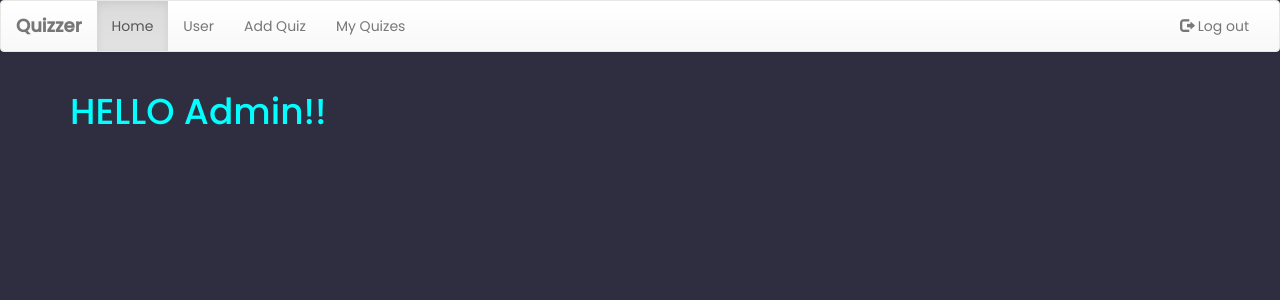
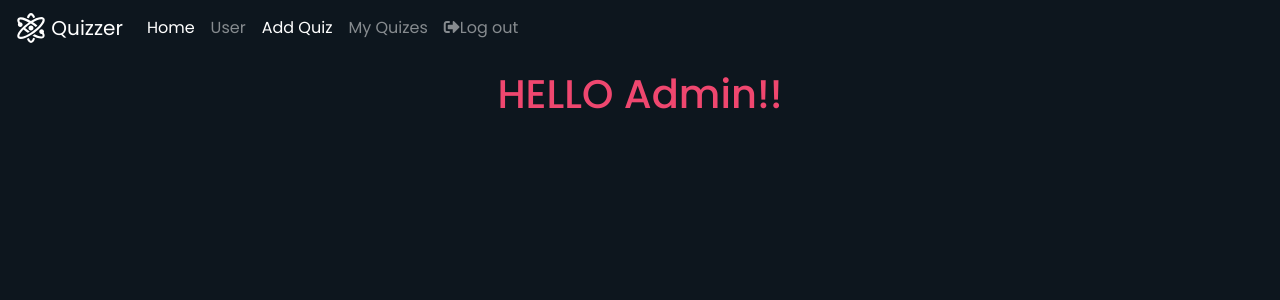
Before and after one commit to whorahulnayak/quizzer-2.0-alphaV, a PHP site: page /dashboard.php in a window 1280 px wide. Shown: the top 300 px of the page. Run offline with PHP 8.4, Linux system fonts and the light colour scheme; a user stored in the database is signed in; some web fonts are replaced.

Commit message:
jod admin commit

```diff
--- a/dashboard.php
+++ b/dashboard.php
@@ -16,49 +16,80 @@
 <!DOCTYPE html>
 <html>
 <head>
-    <meta charset="UTF-8">
-    <meta name="viewport" content="width=device-width, initial-scale=1.0">
-    <meta http-equiv="X-UA-Compatible" content="ie=edge">
-    <title>Dashboard</title>
-    <link rel="icon" type="image/png" sizes="32x32" href="image/favicon-16x16.png">
-    <link href="http://fonts.cdnfonts.com/css/valorant" rel="stylesheet">
-    <link  rel="stylesheet" href="css/bootstrap.min.css"/>
-    <link  rel="stylesheet" href="css/bootstrap-theme.min.css"/>
-    <link rel="stylesheet" href="css/welcome.css">
+<meta charset="UTF-8" />
+		<meta name="viewport" content="width=device-width, initial-scale=1.0" />
 
+		<link rel="preconnect" href="https://fonts.gstatic.com" />
+		<link
+			href="https://fonts.googleapis.com/css2?family=Poppins:wght@200;300;400;500;600;700;800&display=swap"
+			rel="stylesheet"
+		/>
 
-    <!-- <link  rel="stylesheet" href="css/font.css"> -->
-    <link rel="preconnect" href="https://fonts.googleapis.com">
-<link rel="preconnect" href="https://fonts.gstatic.com" crossorigin>
-<link href="https://fonts.googleapis.com/css2?family=Poppins:wght@200;400;500&display=swap" rel="stylesheet">
+		<link
+			rel="stylesheet"
+			href="https://stackpath.bootstrapcdn.com/bootstrap/4.5.0/css/bootstrap.min.css"
+			integrity="sha384-9aIt2nRpC12Uk9gS9baDl411NQApFmC26EwAOH8WgZl5MYYxFfc+NcPb1dKGj7Sk"
+			crossorigin="anonymous"
+		/>
+
+		<link rel="stylesheet" href="css/hamburgers.css" />
+		<link rel="stylesheet" href="css/student_home.css" />
+		<link rel="stylesheet" href="https://use.fontawesome.com/releases/v5.15.3/css/all.css" integrity="sha384-SZXxX4whJ79/gErwcOYf+zWLeJdY/qpuqC4cAa9rOGUstPomtqpuNWT9wdPEn2fk" crossorigin="anonymous">
+		<title>Quizzer</title>
         <script src="js/jquery.js" type="text/javascript"></script>
     <script src="js/bootstrap.min.js"  type="text/javascript"></script>
 </head>
 
 <body>
-    <nav class="navbar navbar-default title1">
-        <div class="container-fluid">
-            <div class="navbar-header">
-                <button type="button" class="navbar-toggle collapsed" data-toggle="collapse" data-target="#bs-example-navbar-collapse-1" aria-expanded="false">
-                    <span class="sr-only">Toggle navigation</span>
-                    <span class="icon-bar"></span>
-                    <span class="icon-bar"></span>
-                    <span class="icon-bar"></span>
+
+    <!-- new navbar comes here -->
+    <nav
+			class="
+				navbar navbar-expand-lg navbar-dark
+				navcolor
+				fixed-top
+				py-0 py-md-1 py-lg-2
+			"
+		>
+			<!-- Title and Logo -->
+			<a class="navbar-brand" href="#">
+				<img
+					src="image/atom.svg"
+					width="30"
+					height="30"
+					class="d-inline-block align-top"
+					alt=""
+					loading="lazy"
+				/>
+				<span id="brand">Quizzer</span>
+			</a>
+
+
+
+			<button
+				class="hamburger hamburger--emphatic is-valid navbar-toggler"
+				type="button"
+				data-toggle="collapse"
+				data-target="#expandme"
+			>
+				<span class="hamburger-box">
+					<span class="hamburger-inner"></span>
+				</span>
 			</button>
-                <a class="navbar-brand" href="Javascript:void(0)"><b>Quizzer</b></a>
-            </div>
-            <div class="collapse navbar-collapse" id="bs-example-navbar-collapse-1">
-                <ul class="nav navbar-nav navbar-left">
-                    <li <?php if(@$_GET['q']==0) echo'class="active"'; ?>><a href="dashboard.php?q=0">Home<span class="sr-only">(current)</span></a></li>
-                    <li <?php if(@$_GET['q']==1) echo'class="active"'; ?>><a href="dashboard.php?q=1">User</a></li>
+			<!-- Categories -->
+			<div class="collapse navbar-collapse" id="expandme">
+				<div class="navbar-nav">
+                <li <?php if(@$_GET['q']==0) echo'class="active"'; ?>><a class="nav-item nav-link active" href="dashboard.php?q=0">Home</a></li>
+					<li <?php if(@$_GET['q']==1) echo'class="active"'; ?>><a class="nav-item nav-link" href="dashboard.php?q=1">User</a></li>
+
+                    <li <?php if(@$_GET['q']==4) echo'class="active"'; ?>><a class="nav-item nav-link active" href="dashboard.php?q=4">Add Quiz</a></li>
+					<li <?php if(@$_GET['q']==5) echo'class="active"'; ?>><a class="nav-item nav-link" href="dashboard.php?q=5">My Quizes</a></li>
+
+
 
                     <li class="dropdown <?php if(@$_GET['q']==4 || @$_GET['q']==5) echo'active"'; ?>">
-                    <li><a href="dashboard.php?q=4">Add Quiz</a></li>
-                    <li><a href="dashboard.php?q=5">My Quizes</a></li>
-                </ul>
-                <ul class="nav navbar-nav navbar-right">
-                    <li <?php echo''; ?> > <a href="logout1.php?q=dashboard.php"><span class="glyphicon glyphicon-log-out" aria-hidden="true"></span>&nbsp;Log out</a></li>
-                </ul>
+				    <a href="logout1.php?q=dashboard.php" class="nav-item nav-link ">
+					<i class="fas fa-sign-out-alt"></i>Log out</a>
 				</div>
 			</div>
 		</nav>
@@ -78,14 +109,40 @@
                     if(@$_GET['q']==1)
                     {
                         $result = mysqli_query($con,"SELECT * FROM user") or die('Error');
-                        echo  '<div class="panel"><div class="table-responsive"><table class="table table-striped title1">
-                        <tr><td><center><b>S.N.</b></center></td><td><center><b>Name</b></center></td><td><center><b>Email</b></center></td><td><center><b>Action</b></center></td></tr>';
+                        // echo  '<div class="panel"><div class="table-responsive"><table class="table table-striped title1">
+                        // <tr><td><center><b>S.N.</b></center></td><td><center><b>Name</b></center></td><td><center><b>Email</b></center></td><td><center><b>Action</b></center></td></tr>';
+                        echo '<div
+						class="
+							col-sm-8
+							container-fluid
+							row
+							mx-auto
+							justify-content-center
+							text-center
+							parent2
+						"
+					>
+						<div class="cardn lboard">
+							<nav class="ladder-nav">
+								<div class="ladder-title">
+									<h3>Students</h3>
+								</div>
+							</nav>
+							<table id="rankings" class="leaderboard-results text-center" width="100%">
+								<thead><tr>
+
+								<th>S.N</th>
+								<th>Name</th>
+								<th>Email</th>
+								<th>Action</th>
+							</tr>
+						</thead>';
                          $c=1;
                         while($row = mysqli_fetch_array($result))
                         {
                             $name = $row['name'];
                             $email = $row['email'];
-                            echo '<tr><td><center>'.$c++.'</center></td><td><center>'.$name.'</center></td><td><center>'.$email.'</center></td><td><center><a title="Delete User" href="update.php?demail='.$email.'"><b><span class="glyphicon glyphicon-trash" aria-hidden="true"></span></b></a></center></td></tr>';
+                            echo '<tr style="color:#f490a9;font-weight:700"><td><center>'.$c++.'</center></td><td><center>'.$name.'</center></td><td><center>'.$email.'</center></td><td><center><a title="Delete User" href="update.php?demail='.$email.'"><b><i class="fas fa-trash"></i></b></a></center></td></tr>';
                         }
                         $c=0;
                         echo '</table></div></div>';
--- a/database.php
+++ b/database.php
@@ -1,4 +1,4 @@
 <?php
-$con= new mysqli('localhost','root','','exam1')
+$con= new mysqli('localhost','root','$paulzlatan96','exam1')
 or die("Could not connect to mysql".mysqli_error($con));
 ?>
```
Lines whose indentation alone changed are shown as unchanged.
